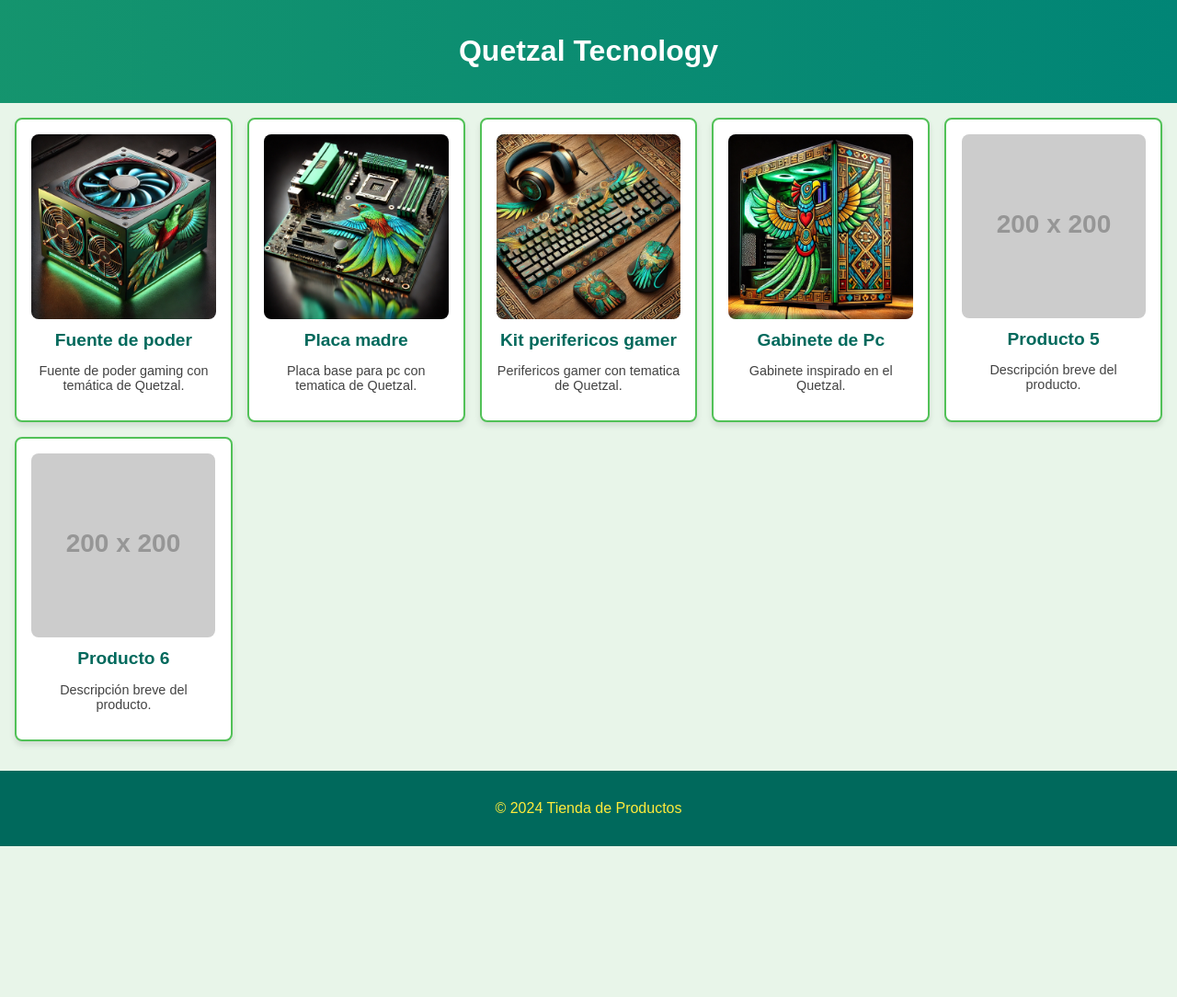
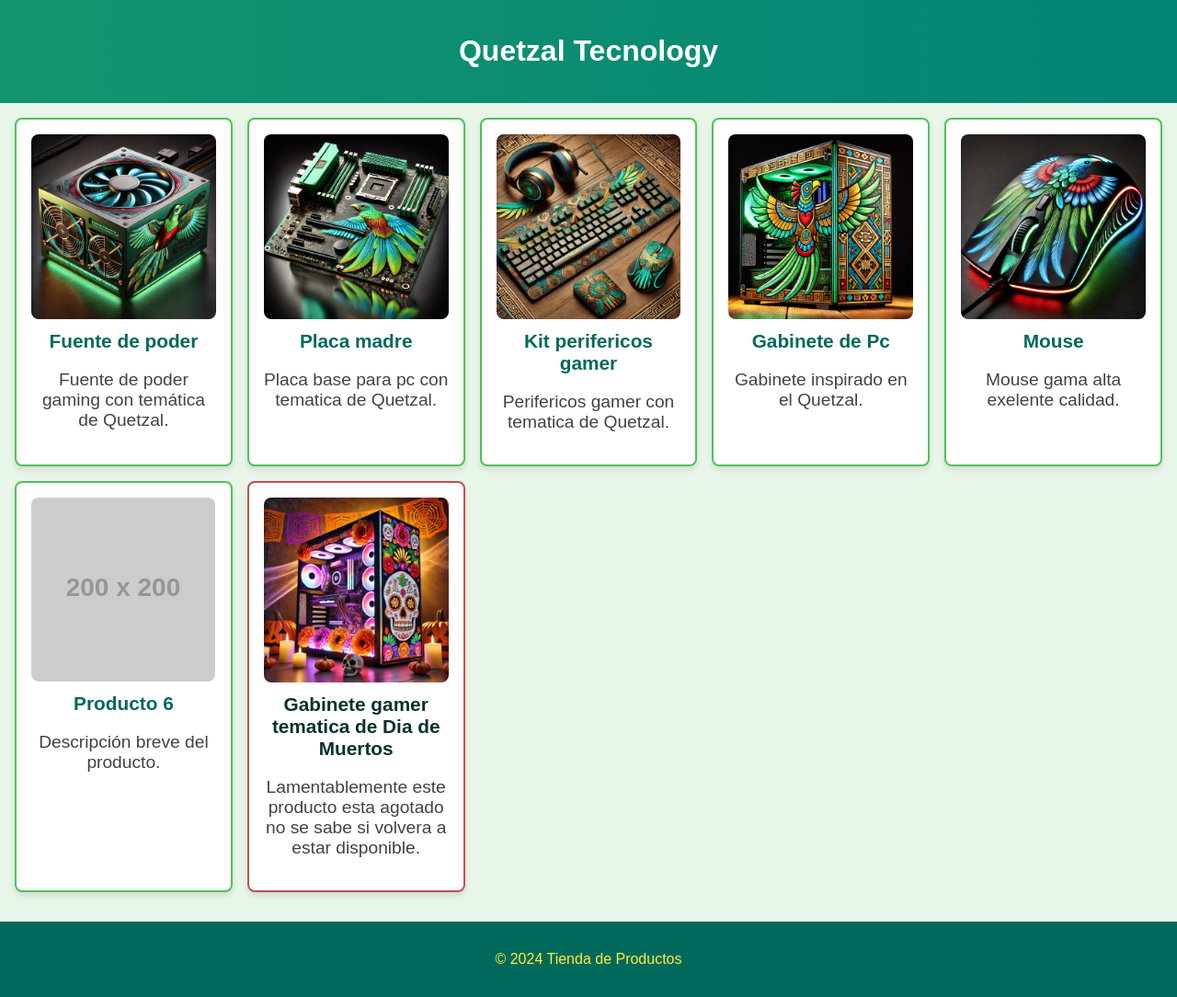
Before and after one commit to josh2468/Quetzal-Tecnology, a plain HTML site: page index.html in a window 1280 px wide. Shown: the whole page at 92% size. Before the commit the page ends 920 px from the top, so only its background shows below. Drawn offline with Linux system fonts and the light colour scheme; placeholder pictures from the web are drawn by us.

Commit message:
j
se agregaron productos

```diff
--- a/index.html
+++ b/index.html
@@ -70,14 +70,14 @@
         /* Estilo para el título del producto */
         .producto h3 {
             margin: 0.5rem 0;
-            font-size: 1.2rem;
+            font-size: 1.3rem;
             color: #00695c;
         }
 
         /* Estilo para la descripción del producto */
         .producto p {
             color: #424242;
-            font-size: 0.9rem;
+            font-size: 1.2rem;
         }
 
         /* Detalles adicionales ocultos por defecto */
@@ -98,6 +98,47 @@
         /* Estilo cuando el producto está expandido */
         .producto.expandido .detalles {
             display: block; /* Mostramos el contenido expandido */
+        }/* Diseño de rejilla para los productos */
+
+        /* Prodructo agotado*/
+        /* Estilo para cada tarjeta de producto */
+        .productoA{
+            background-color: #ffffff; /* Fondo blanco para destacar los productos */
+            border: 2px solid #c15151; /* Verde medio */
+            border-radius: 8px;
+            text-align: center;
+            padding: 1rem;
+            box-shadow: 0 4px 6px rgba(0, 0, 0, 0.1);
+            position: relative; /* Para posicionar el contenido expandido relativo a cada producto */
+            overflow: hidden; /* Evita que se desborde el contenido */
+            transition: transform 0.3s ease, background-color 0.3s ease;
+            cursor: pointer;
+        }
+
+        /* Cambia el color y escala cuando el ratón pasa sobre la tarjeta */
+        .productoA:hover {
+            background-color: #c15151;
+            transform: scale(1.05);
+            color: white;
+        }
+
+        /* Estilo para la imagen de los productos */
+        .productoA img {
+            max-width: 100%;
+            border-radius: 8px;
+        }
+
+        /* Estilo para el título del producto */
+        .productoA h3 {
+            margin: 0.5rem 0;
+            font-size: 1.3rem;
+            color: #09322d;
+        }
+
+        /* Estilo para la descripción del producto */
+        .productoA p {
+            color: #424242;
+            font-size: 1.2rem;
         }
 
         /* Estilo para el pie de página (footer) */
@@ -124,54 +165,59 @@
                 <img src="411e4adf-c7a1-4005-82fa-825c39521cbd.webp" alt="Producto 1">
                 <h3>Fuente de poder</h3>
                 <p>Fuente de poder gaming con temática de Quetzal.</p>
-                <div class="detalles">
+                <button class="detalles">
                     <p><strong>Detalles:</strong> Esta fuente de poder tiene un diseño inspirado en las plumas del quetzal, con una eficiencia energética de 80+ Bronze, ideal para sistemas de alto rendimiento.</p>
-                </div>
+                </button>
             </div>
             <!-- Producto 2 -->
             <div class="producto">
                 <img src="DALL·E 2024-12-05 18.13.06 - A desktop PC motherboard inspired by the Quetzal bird theme. The design features vibrant green and blue accents on the circuit board, with feather-lik.webp" alt="Producto 2">
                 <h3>Placa madre</h3>
                 <p>Placa base para pc con tematica de Quetzal.</p>
-                <div class="detalles">
+                <button class="detalles">
                     <p><strong>Detalles:</strong> Esta placa base está diseñada para ofrecer un rendimiento óptimo, con detalles inspirados en el Quetzal, incluidos toques de color verde y azul.</p>
-                </div>
+                </button>
             </div>
             <!-- Producto 3 -->
             <div class="producto">
                 <img src="DALL·E 2024-12-05 20.57.17 - Create a set of input peripherals with a Quetzal-themed design. Include a keyboard, mouse, and headset, each featuring intricate Aztec and Mayan-inspi.webp" alt="Producto 3">
                 <h3>Kit perifericos gamer</h3>
                 <p>Perifericos gamer con tematica de Quetzal.</p>
-                <div class="detalles">
+                <button class="detalles">
                     <p><strong>Detalles:</strong> Kit de audifonos, teclado y mouse con tematica de Quetzal edicion premium.</p>
-                </div>
+                </button>
             </div>
             <!-- Producto 4 -->
             <div class="producto">
                 <img src="DALL·E 2024-12-05 22.21.11 - A PC case with a Quetzal-themed design. The case is adorned with vibrant Aztec and Mayan-inspired patterns, featuring emerald green, gold, and turquoi.webp" alt="Producto 4">
                 <h3>Gabinete de Pc</h3>
                 <p>Gabinete inspirado en el Quetzal.</p>
-                <div class="detalles">
+                <button class="detalles">
                     <p><strong>Detalles:</strong> Gabinete espacioso con diseño de quetzal con espacio suficiente para tener los mejores componentes del mercado.</p>
-                </div>
+                </button>
             </div>
             <!-- Producto 5 -->
             <div class="producto">
-                <img src="https://via.placeholder.com/200" alt="Producto 5">
-                <h3>Producto 5</h3>
-                <p>Descripción breve del producto.</p>
-                <div class="detalles">
-                    <p><strong>Detalles:</strong> Más información sobre el producto 5.</p>
-                </div>
+                <img src="Imagen de WhatsApp 2024-12-06 a las 16.11.15_03352a0c.webp" alt="Producto 5">
+                <h3>Mouse</h3>
+                <p>Mouse gama alta exelente calidad.</p>
+                <button class="detalles">
+                    <p><strong>Detalles:</strong> Mouse gama alta con sensor optico, DPI: 16,000 a 20,000 DPIFrecuencia de sondeo: 1000 Hz (1ms). Tiempo de respuesta: menor a 1 ms para una latencia mínima.</p>
+                </button>
             </div>
             <!-- Producto 6 -->
             <div class="producto">
                 <img src="https://via.placeholder.com/200" alt="Producto 6">
                 <h3>Producto 6</h3>
                 <p>Descripción breve del producto.</p>
-                <div class="detalles">
+                <button class="detalles">
                     <p><strong>Detalles:</strong> Más información sobre el producto 6.</p>
-                </div>
+                </button>
+            </div>
+            <div class="productoA">
+                <img src="Imagen de WhatsApp 2024-11-06 a las 11.53.01_bbf82d08.webp" alt="Producto 7">
+                <h3>Gabinete gamer tematica de Dia de Muertos</h3>
+                <p>Lamentablemente este producto esta agotado no se sabe si volvera a estar disponible.</p>
             </div>
         </div>
     </main>
```
Also changed, not shown: Imagen de WhatsApp 2024-11-06 a las 11.47.56_ccf079c9.webp (added), Imagen de WhatsApp 2024-11-06 a las 11.53.01_bbf82d08.webp (added), Imagen de WhatsApp 2024-11-25 a las 19.15.50_0b784dad.webp (added), Imagen de WhatsApp 2024-12-06 a las 16.11.15_03352a0c.webp (added).
